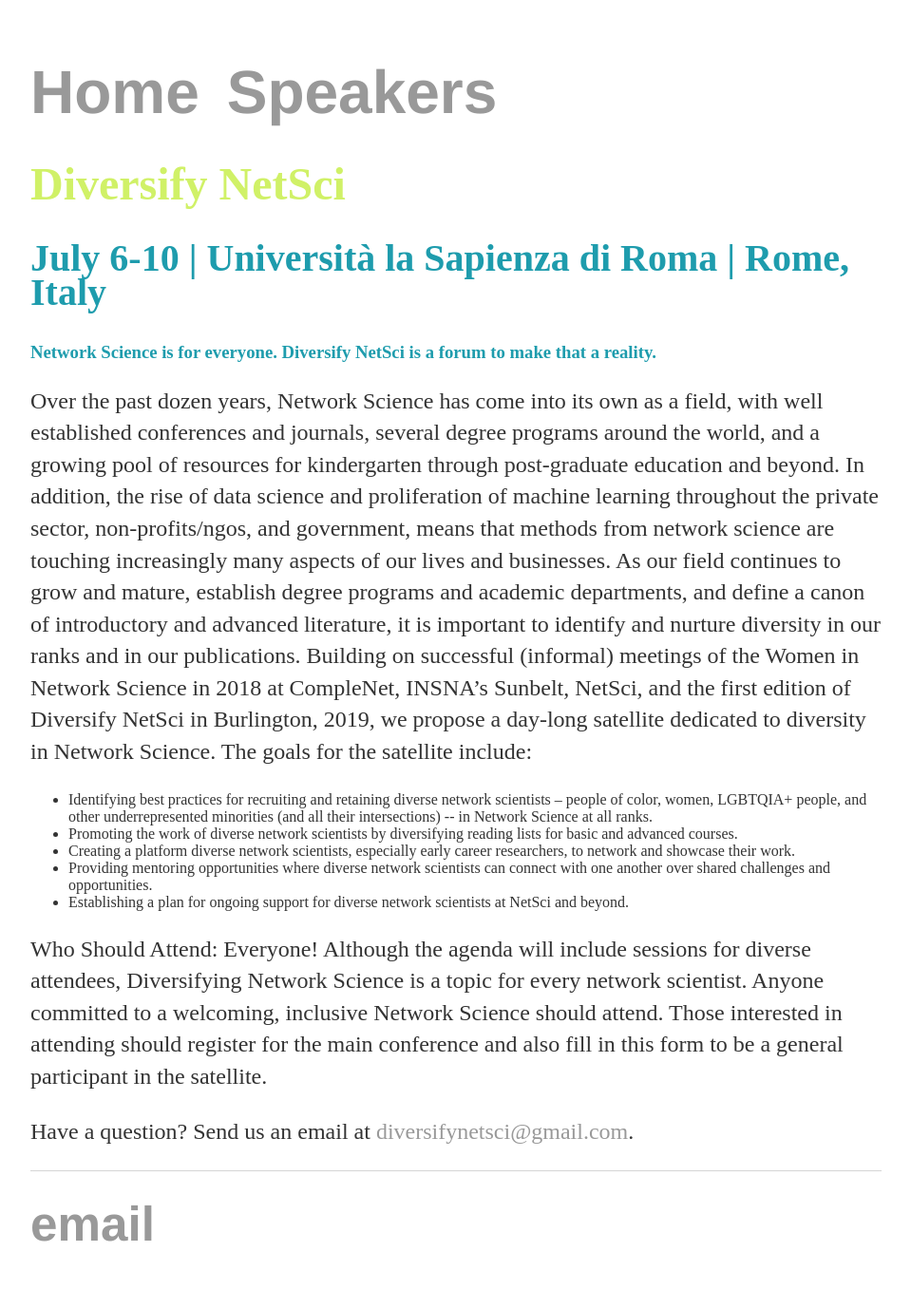
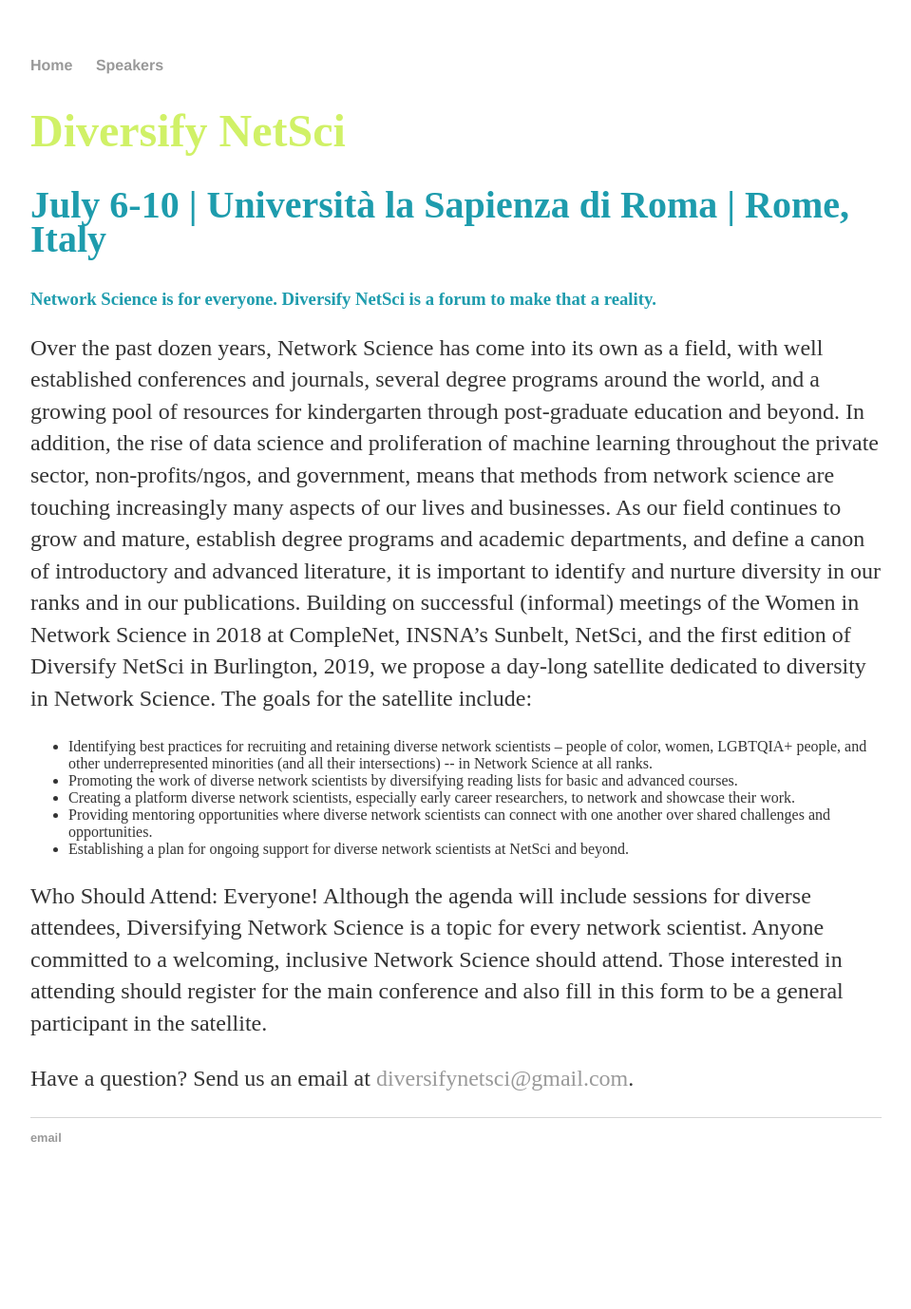
Before and after one commit to diversify-netsci/diversify-netsci.github.io, a Jekyll site: the page built from index.html, in a window 1280 px wide. Shown: the whole page at 95% size, without its empty margins (160-1119 px from the left). Built offline with Jekyll 4.4.1, drawn with Linux system fonts in a browser that asks for light colours; after the commit the page ends 1265 px from its top, so only the background shows below that.

Commit message:
Update main.css

```diff
--- a/css/main.css
+++ b/css/main.css
@@ -9,12 +9,12 @@
     padding: 0px;
     list-style: none;
     font-weight: bold;
-    font-size: 2em;
+    font-size: 1em;
 }
 nav ul li, footer ul li {
     display: inline;
     margin-right: 20px;
-    font-size: 2em;
+    font-size: 1em;
 }
 a {
     text-decoration: none;
```
